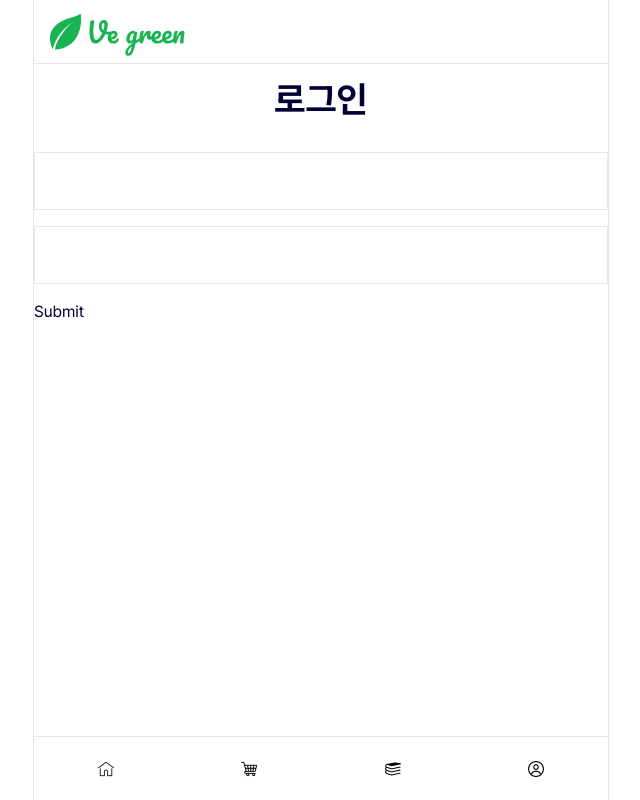
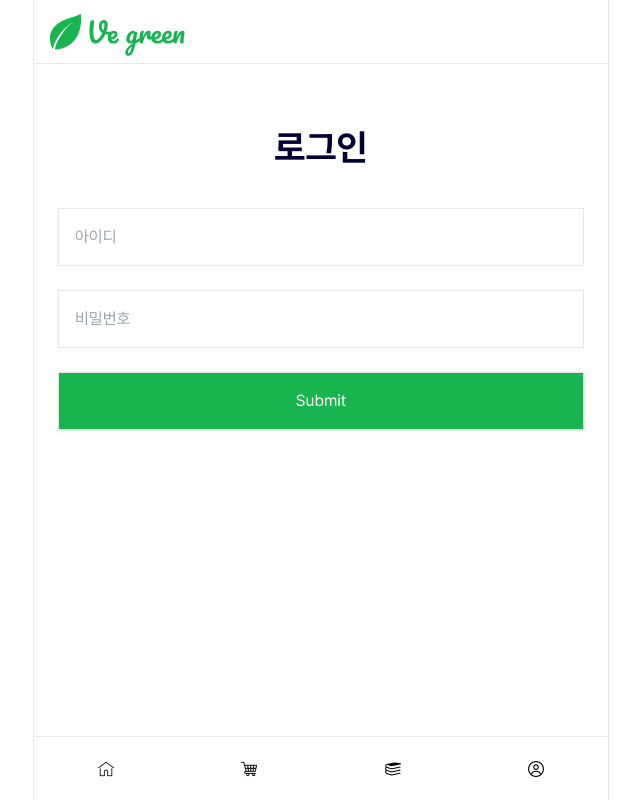
Before and after one commit to cys0926/ve-green, a Next.js app: page /signin in a window 1280 px wide. Shown: the whole page, without its empty margins (319-959 px from the left). Built offline with nearby package versions, Linux system fonts and the light colour scheme.

Commit message:
feat : 회원가입 타입 변경

```diff
--- a/src/app/signin/page.tsx
+++ b/src/app/signin/page.tsx
@@ -4,52 +4,67 @@
 
 import React from 'react';
 import { useForm } from 'react-hook-form';
-
-type Inputs = {
-  userName: string;
-  password: string;
-};
+import { LoginRequest } from '@/lib/types/api';
+import useAuthStore from '@/store/authStore';
+import { useRouter } from 'next/navigation';
 
 function Page() {
+  const login = useAuthStore((state) => state.login);
+  const setUser = useAuthStore((state) => state.setUser);
+  const router = useRouter();
+
   const {
     register,
     handleSubmit,
     formState: { errors },
     setError,
-  } = useForm<Inputs>();
+  } = useForm<LoginRequest>();
+
+  const onSignIn = handleSubmit(async (data) => {
+    const { username, password } = data;
+
+    try {
+      const user = await login({
+        username,
+        password,
+      });
+      alert(`${username}님, 회원가입을 축하합니다!`);
+      setUser({ username: user.username });
+      router.push('/');
+    } catch (err) {
+      if (err instanceof Error) {
+        setError('root', { message: err.message });
+      }
+    }
+  });
 
   return (
-    <form className="flex w-full flex-col items-center gap-y-4">
+    <form
+      onSubmit={onSignIn}
+      className="flex flex-col items-center gap-y-6 px-6 py-12"
+    >
       <h2 className="py-4 text-4xl font-bold">로그인</h2>
       <div className="flex w-full flex-col gap-y-1">
         <input
+          placeholder="아이디"
           className="w-full border p-4"
-          type="text"
-          {...register('userName', {
-            required: { value: true, message: '이메일을 입력해주세요.' },
-            validate: (value) => {
-              return true;
-            },
+          {...register('username', {
+            required: { value: true, message: '아이디를 입력해주세요.' },
           })}
         />
-        {errors.userName && (
+        {errors.username && (
           <span className="px-4 text-warning-500">
-            {errors.userName.message}
+            {errors.username.message}
           </span>
         )}
       </div>
       <div className="w-full">
         <input
+          placeholder="비밀번호"
           className="w-full border p-4"
           type="password"
           {...register('password', {
             required: { value: true, message: '비밀번호를 입력해주세요.' },
-            validate: (value) => {
-              if (value.length < 6) {
-                return '비밀번호는 6자 이상이어야 합니다.';
-              }
-              return true;
-            },
           })}
         />
         {errors.password && (
@@ -59,7 +74,10 @@ function Page() {
         )}
       </div>
       <div className="w-full">
-        <input type="submit" />
+        <input
+          type="submit"
+          className="w-full border bg-primary-500 p-4 text-white shadow"
+        />
         {errors.root && (
           <span className="px-4 text-warning-500">{errors.root.message}</span>
         )}
--- a/src/lib/utils/api/auth/postLogIn.ts
+++ b/src/lib/utils/api/auth/postLogIn.ts
@@ -15,7 +15,7 @@ const postLogIn = async ({
   });
 
   if (!response.ok) {
-    console.log(response.statusText);
+    throw new Error('로그인에 실패했습니다.');
   }
 
   return { username };
--- a/src/lib/utils/api/auth/postSignUp.ts
+++ b/src/lib/utils/api/auth/postSignUp.ts
@@ -9,18 +9,15 @@ const postSignUp = async ({
 }: SignupRequest): Promise<User> => {
   const response = await fetch(`${API_BASE_URL}/signup`, {
     method: 'POST',
+    headers: {
+      'Content-Type': 'application/x-www-form-urlencoded',
+    },
     body: JSON.stringify({
       username,
       password,
       confirmPassword,
     }),
     credentials: 'include',
-    headers: {
-      'Content-Type': 'multipart/form-data',
-      //samsite non
-      // 'Set-Cookie': 'HttpOnly; SameSite=None; Secure',
-    },
-    // cors 해제
     mode: 'no-cors',
   });
 
@@ -28,8 +25,6 @@ const postSignUp = async ({
     throw new Error('회원가입에 실패했습니다.');
   }
 
-  console.log(response);
-
   return { username };
 };
 
```
